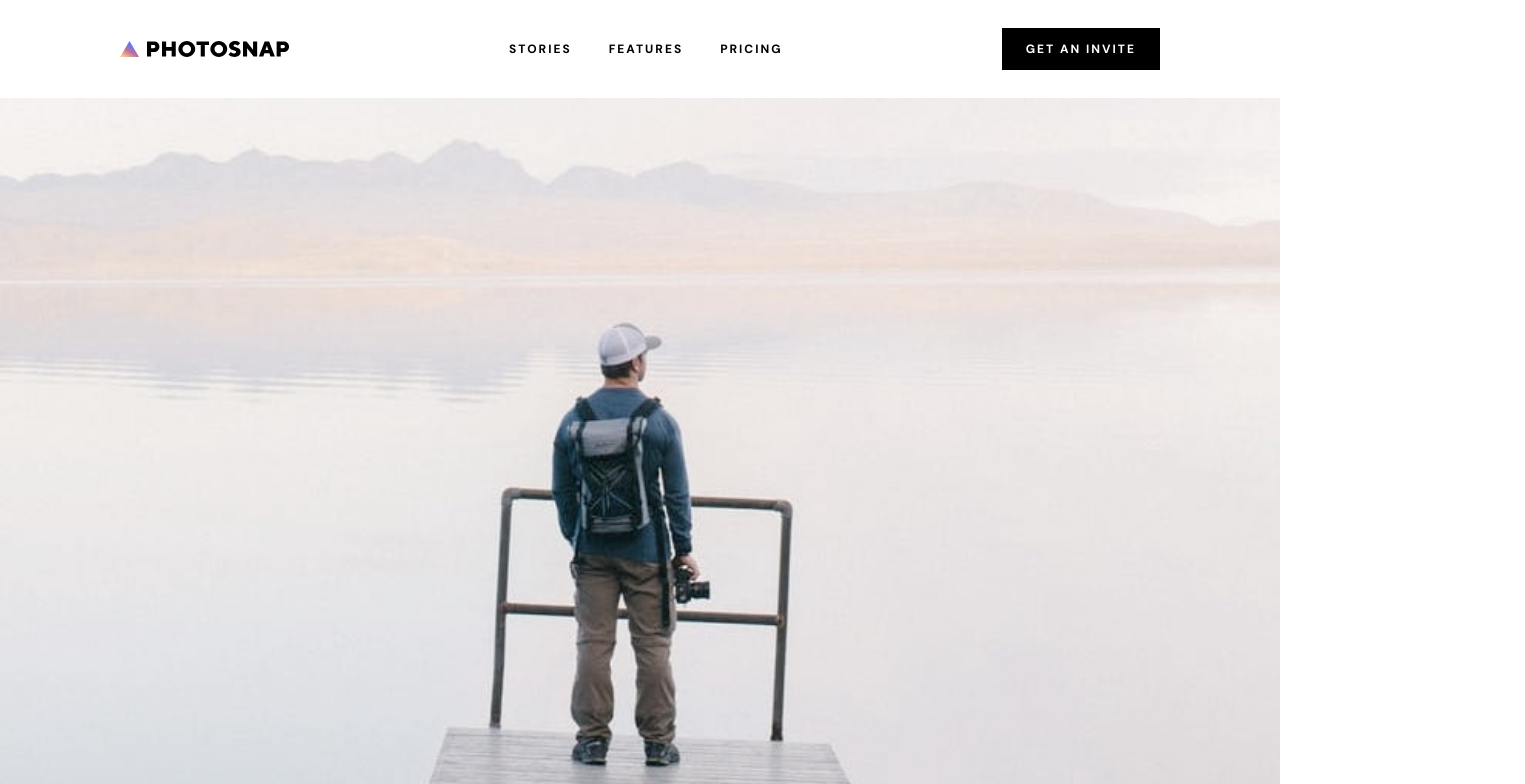
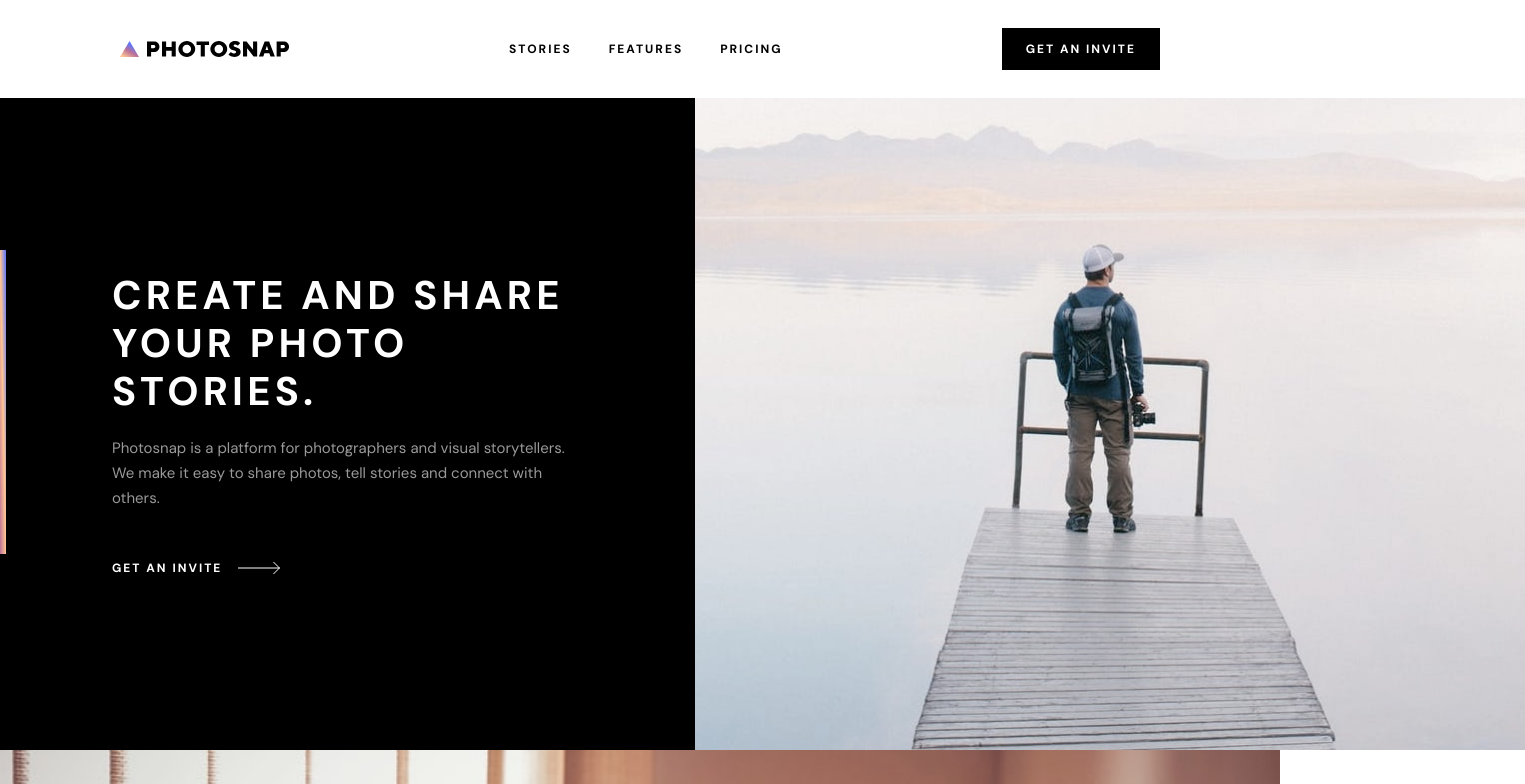
Before and after one commit to sophia-see/photosnap, a Next.js app: page / in a window 1280 px wide. Shown: the top 784 px of the page, 1525 px wide, since content can reach past the window. Built offline with nearby package versions, Linux system fonts and the light colour scheme.

Commit message:
updated responsiveness hero

```diff
--- a/components/SectionTitle.tsx
+++ b/components/SectionTitle.tsx
@@ -7,7 +7,16 @@ interface SectionTitleProps {
 
 export default function SectionTitle({text, className}: SectionTitleProps) {
   return (
-    <div className={`uppercase font-bold text-[32px] leading-[40px] tracking-[3.33px] ${className || ""}`}>
+    <div
+      className={`
+        uppercase
+        font-bold
+        text-[32px] md:text-[40px]
+        leading-[40px] md:leading-[48px]
+        tracking-[3.33px] md:tracking-[4.17px]
+        ${className || ""}
+      `}
+    >
       {text}
     </div>
   )
--- a/components/home/Hero.tsx
+++ b/components/home/Hero.tsx
@@ -14,7 +14,7 @@ export default function Hero() {
   return (
     <div
       className={`
-        flex flex-col
+        flex flex-col md:flex-row
       `}
     >
       <Image
@@ -23,25 +23,26 @@ export default function Hero() {
         sizes='100vw'
         width={0}
         height={0}
-        className='w-full h-auto'
+        className='w-full h-auto object-cover object-center'
         priority
       />
       <div
         className={`
+          md:order-first md:flex-shrink-0
           relative
-          w-full
+          w-full md:w-[495px] lg:w-[595px] xl:w-[695px]
           bg-pure-black text-white
-          py-[72px] px-[33px]
+          py-[72px] px-[33px] md:py-[173px] md:px-[54px] lg:px-[72px] xl:px-[112px]
           flex flex-col items-start
         `}
       >
-        <AccentLine />
+        <AccentLine className={`md:w-[6px] md:h-[304px] md:left-0 md:translate-y-1/2`}/>
         <SectionTitle
           text='Create and share your photo stories.'
         />
         <SectionDescription
           text='Photosnap is a platform for photographers and visual storytellers. We make it easy to share photos, tell stories and connect with others.'
-          className='mt-[16px] mb-[23px]'
+          className='mt-[16px] mb-[23px] md:mt-[21px] md:mb-[48px]'
         />
         <Button variant='secondary' mode='dark'>Get an invite</Button>
       </div>
```
